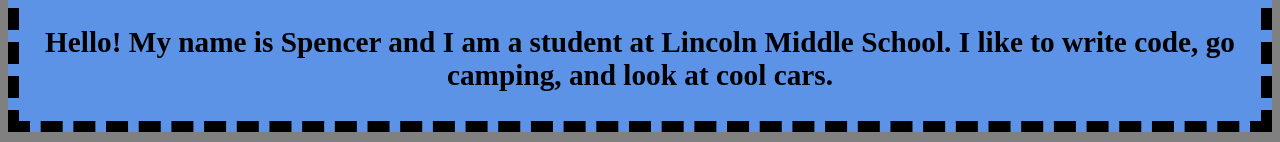
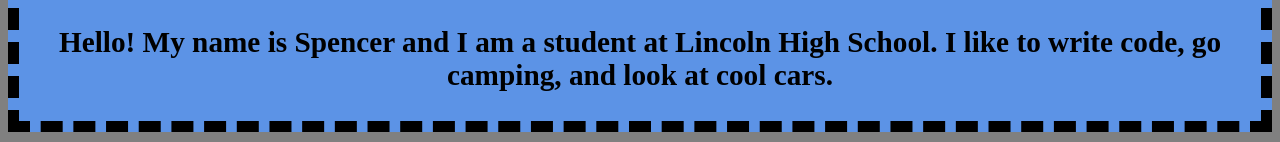
Before and after one commit to spencermichaelson/spencermichaelson.github.io, a plain HTML site: page index.html in a window 1280 px wide. Shown: the part 291-433 px from the top of the page. Drawn offline with Linux system fonts and the light colour scheme.

Commit message:
Update index.html
changes lincoln middle school lincoln hs

```diff
--- a/index.html
+++ b/index.html
@@ -29,7 +29,7 @@ border-width:10px;
 <p>Spencer</p>
 <div class="one">
 <h3><img src="http://static1.squarespace.com/static/51dcd9fee4b026638f429a02/51e25a9ce4b0fa94cee79a6f/51e25ac3e4b053e5f0042198/1373788868893/Military-Green-Jeep-Wrangler-by-CEC-Wheels-02.jpg" width="20%" hight="auto"></h3>
-<h3>Hello! My name is Spencer and I am a student at Lincoln Middle School. I like to write code, go camping, and look at cool cars.</h3>
+<h3>Hello! My name is Spencer and I am a student at Lincoln High School. I like to write code, go camping, and look at cool cars.</h3>
 </div>
 <br>
 <div>Her are some links to some of my favorite websites:
```
